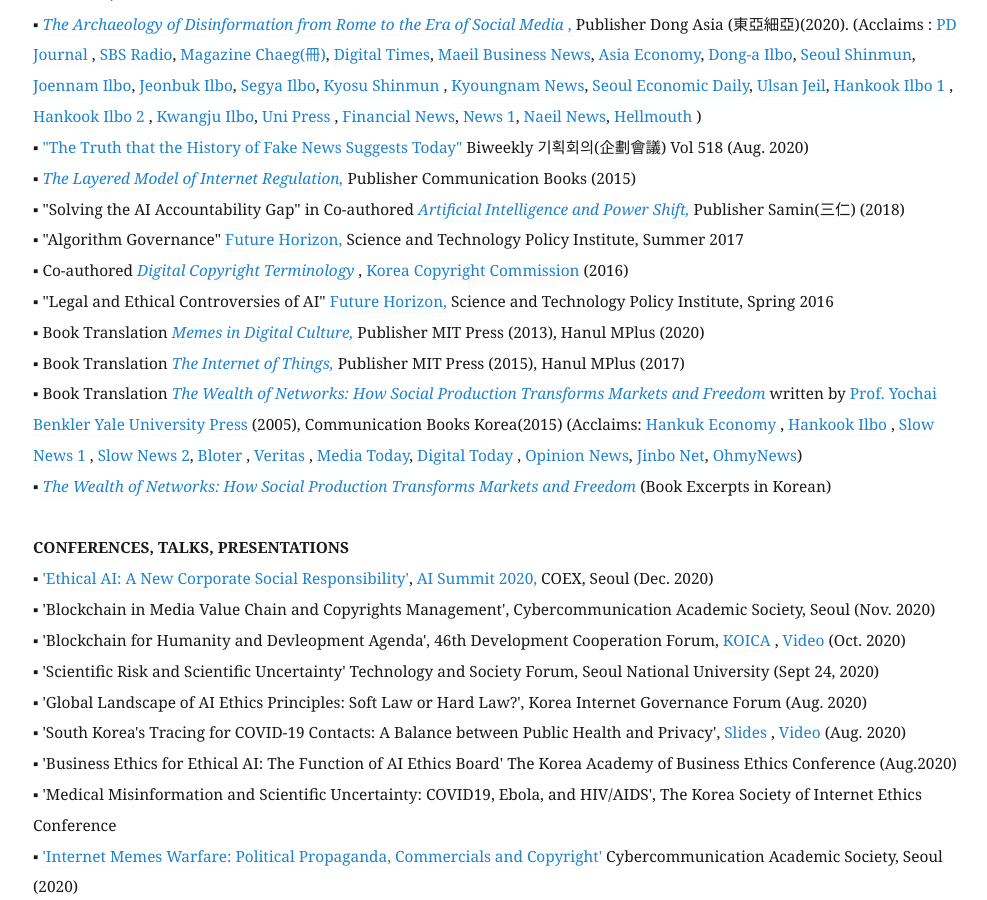
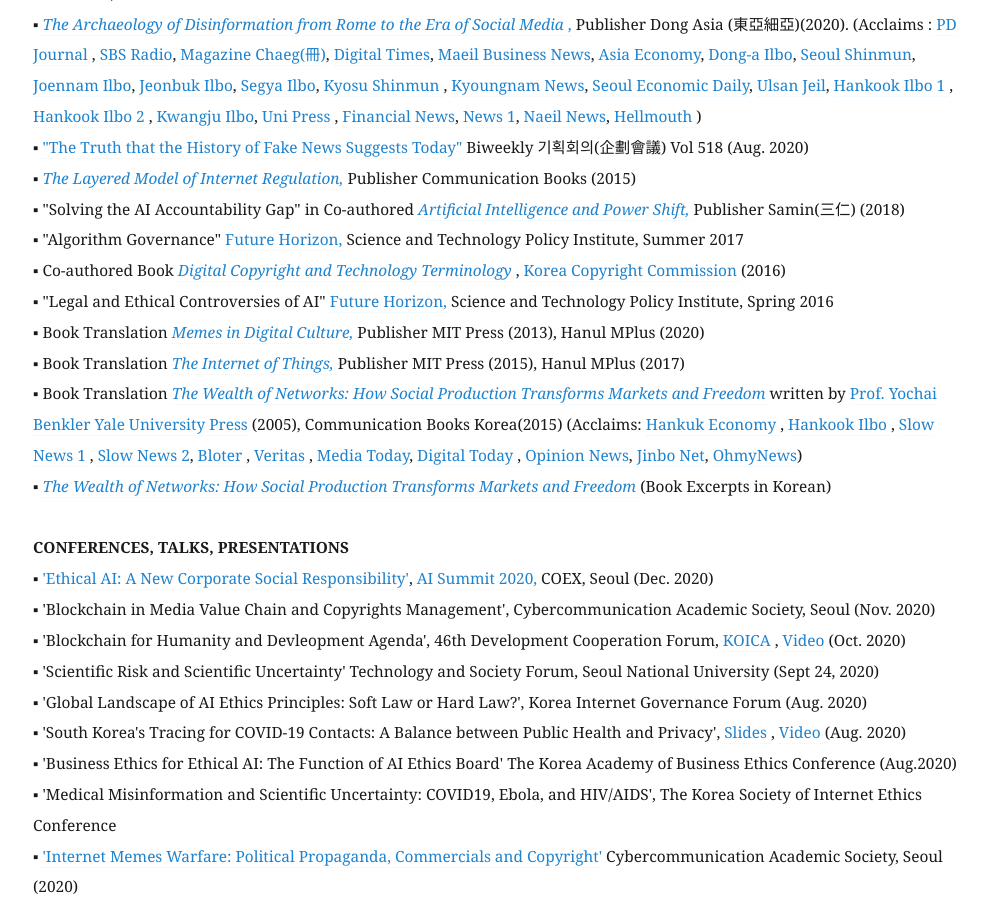
Before and after one commit to eunchangchoi/eunchangchoi.github.io, a Jekyll site: the page built from index.md, in a window 1280 px wide and 900 px high, scrolled down 2175 px. Shown: the whole window, without its empty margins (67-1054 px from the left). Built offline with Jekyll 4.4.1, drawn with Linux system fonts in a browser that asks for light colours.

Commit message:
Update index.md

```diff
--- a/index.md
+++ b/index.md
@@ -39,7 +39,7 @@
 ▪   <a href="http://www.kyobobook.co.kr/product/detailViewKor.laf?barcode=9791130437002&orderClick=357"> <i>The Layered Model of Internet Regulation, </i></a> Publisher Communication Books (2015) <br>
 ▪    "Solving the AI Accountability Gap" in Co-authored <a href="https://www.yes24.com/Product/Goods/62006191?scode=032&OzSrank=2"> <i> Artificial Intelligence and Power Shift,</i> </a> Publisher Samin(三仁) (2018) <br>
 ▪   "Algorithm Governance" <a href="https://stepi.re.kr/app/publish/view.jsp?mode=new&cmsCd=CM0012&div=&categCd=A0505&ntNo=33&sdt=&edt=&src=&srcTemp=&opt=N&currtPg=5">Future Horizon,</a> Science and Technology Policy Institute, Summer 2017 <br>
-▪   Co-authored <a href= "http://view.copyright.or.kr:8080/SynapDocViewServer/viewer/doc.html?key=000000006ba186290172c9470e3d36b4&contextPath=/SynapDocViewServer"> <i> Digital Copyright Terminology </i> </a>, <a href="https://www.copyright.or.kr/eng/main.do"> Korea Copyright Commission </a>(2016) <br>
+▪   Co-authored Book <a href= "http://view.copyright.or.kr:8080/SynapDocViewServer/viewer/doc.html?key=000000006ba186290172c9470e3d36b4&contextPath=/SynapDocViewServer"> <i> Digital Copyright and Technology Terminology </i> </a>, <a href="https://www.copyright.or.kr/eng/main.do"> Korea Copyright Commission </a>(2016) <br>
 ▪ "Legal and Ethical Controversies of AI" <a href="https://www.stepi.re.kr/app/publish/view.jsp?mode=topic&cmsCd=CM0160&ntNo=28&categCd=A0505&drctr=A030403&sdt=&edt=&src=&srcTemp=&sort=PUBDATE&currtPg=1"> Future Horizon,</a> Science and Technology Policy Institute, Spring 2016<br>
 ▪  Book Translation <a href="https://mitpress.mit.edu/books/memes-digital-culture"> <i> Memes in Digital Culture,</i></a> Publisher MIT Press (2013), Hanul MPlus (2020) <br>
 ▪  Book Translation <a href="http://www.kyobobook.co.kr/product/detailViewKor.laf?ejkGb=KOR&mallGb=KOR&barcode=9788946062726&orderClick=LAH&Kc="> <i> The Internet of Things,</i> </a> Publisher MIT Press (2015), Hanul MPlus (2017)<br>
```
